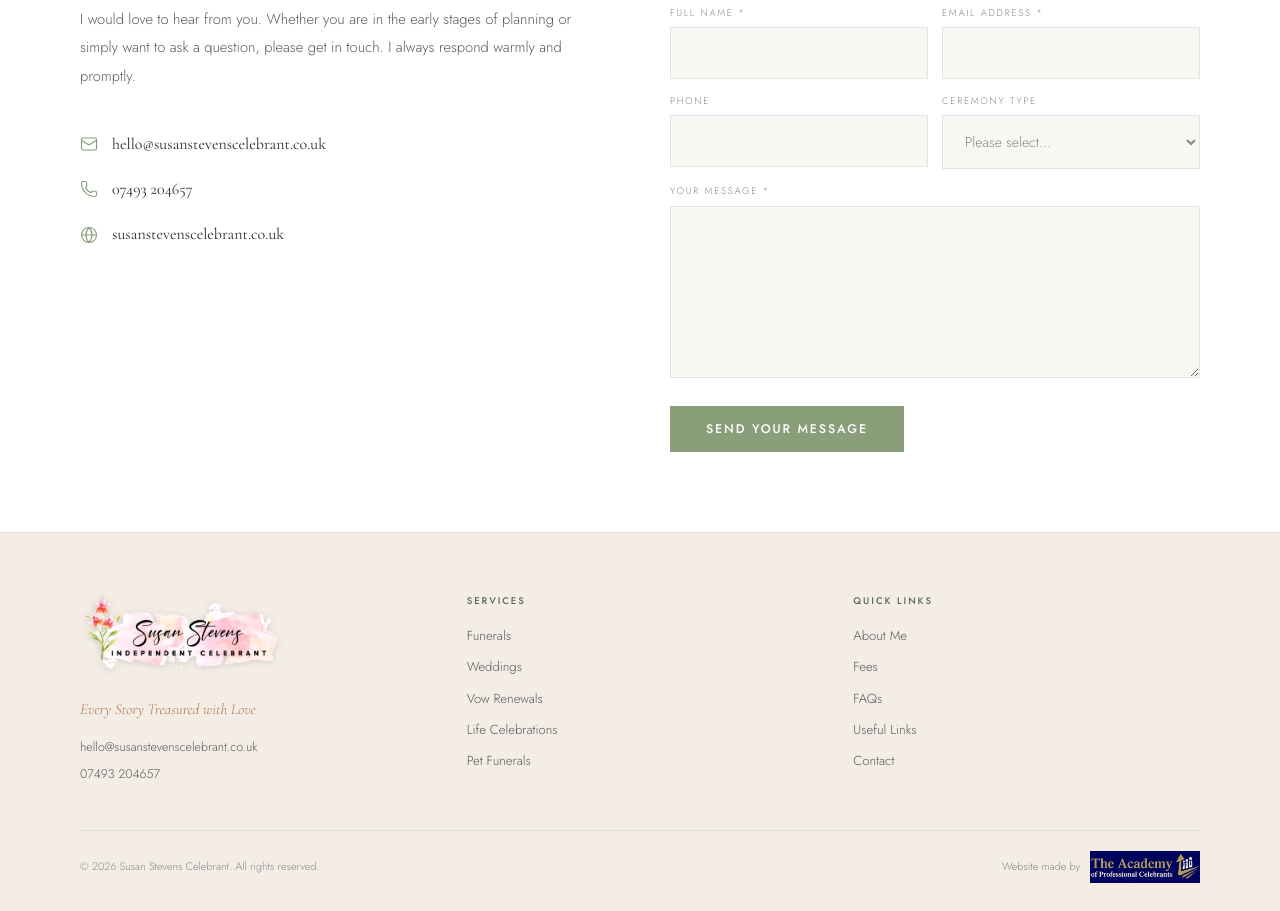
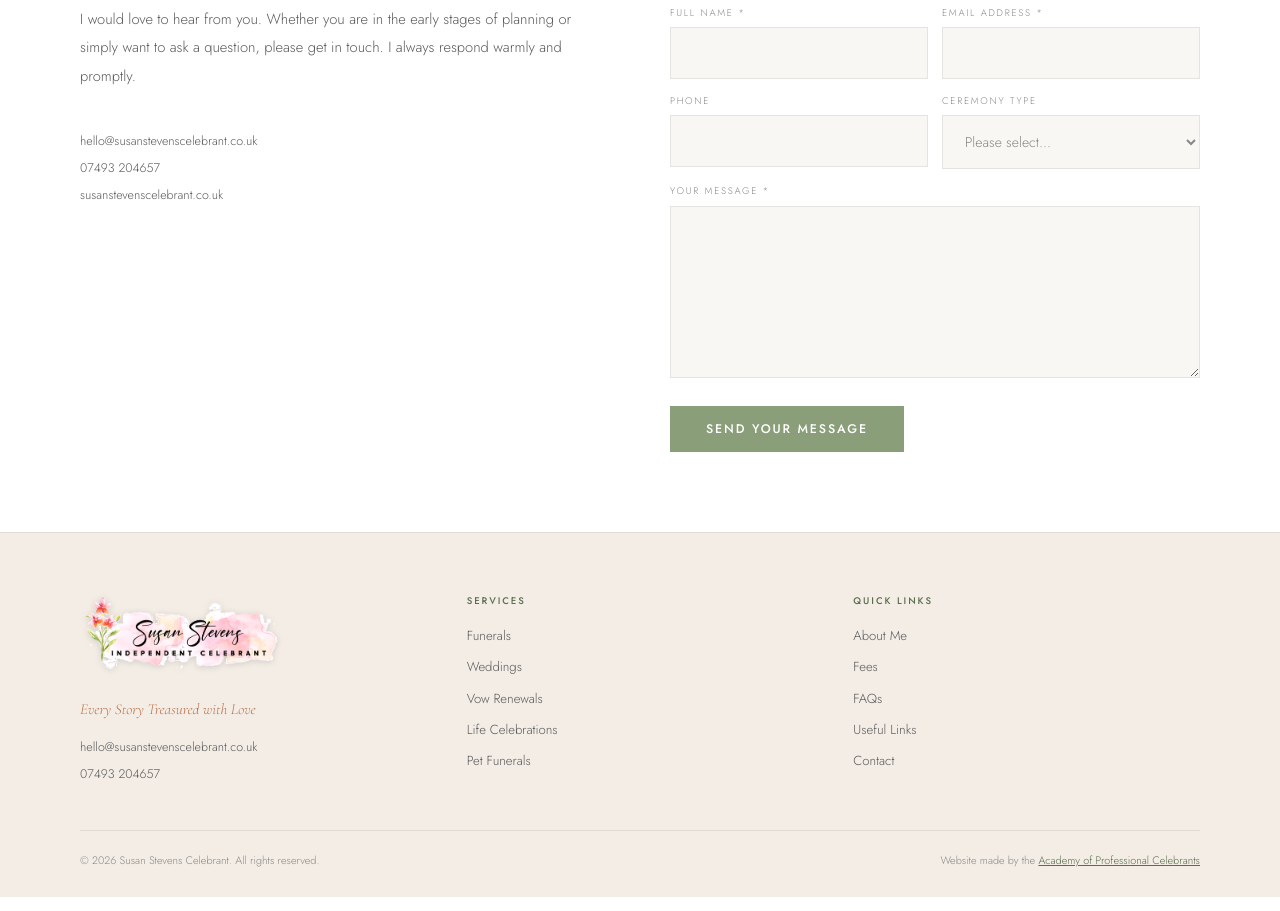
Before and after one commit to hafizaqibjaved/susan, a React (Vite) app: page /contact in a window 1280 px wide. Shown: the part 400-1311 px from the top of the page. Built offline with nearby package versions, Linux system fonts and the light colour scheme.

Commit message:
Initial commit

```diff
--- a/src/components/Footer.jsx
+++ b/src/components/Footer.jsx
@@ -1,6 +1,5 @@
 import { Link } from 'react-router-dom';
 import Logo from './Logo';
-import { APCLogo } from './APCComponents';
 
 export default function Footer() {
   return (
@@ -76,10 +75,13 @@ export default function Footer() {
           <p style={{ fontSize: '0.68rem', color: 'var(--text-light)' }}>
             &copy; {new Date().getFullYear()} Susan Stevens Celebrant. All rights reserved.
           </p>
-          <div style={{ display: 'flex', alignItems: 'center', gap: 10 }}>
-            <span style={{ fontSize: '0.68rem', color: 'var(--text-light)' }}>Website made by</span>
-            <APCLogo height={32} />
-          </div>
+          <p style={{ fontSize: '0.68rem', color: 'var(--text-light)' }}>
+            Website made by the{' '}
+            <a href="https://www.funeralcelebrantacademy.co.uk" target="_blank" rel="noopener noreferrer"
+              style={{ color: 'var(--sage-dark)', textDecoration: 'underline' }}>
+              Academy of Professional Celebrants
+            </a>
+          </p>
         </div>
       </div>
 
--- a/src/pages/Contact.jsx
+++ b/src/pages/Contact.jsx
@@ -1,6 +1,5 @@
 import { Link } from 'react-router-dom';
 import { useState, useEffect, useRef } from 'react';
-import { Mail, Phone, Globe } from 'lucide-react';
 
 function useReveal() {
   const ref = useRef(null);
@@ -33,11 +32,7 @@ export default function Contact() {
     outline: 'none', transition: 'border-color 0.2s',
   };
 
-  const contacts = [
-    { label: 'Email', value: 'hello@susanstevenscelebrant.co.uk', href: 'mailto:hello@susanstevenscelebrant.co.uk', Icon: Mail },
-    { label: 'Mobile', value: '07493 204657', href: 'tel:07493204657', Icon: Phone },
-    { label: 'Website', value: 'susanstevenscelebrant.co.uk', href: 'https://www.susanstevenscelebrant.co.uk', Icon: Globe },
-  ];
+
 
   return (
     <>
@@ -64,21 +59,27 @@ export default function Contact() {
               <p style={{ fontSize: '0.92rem', color: 'var(--text-mid)', lineHeight: 1.95, marginBottom: 40 }}>
                 I would love to hear from you. Whether you are in the early stages of planning or simply want to ask a question, please get in touch. I always respond warmly and promptly.
               </p>
-              <div style={{ display: 'flex', flexDirection: 'column', gap: 18 }}>
-                {contacts.map(({ label, value, href, Icon }) => (
-                  <a key={label} href={href} style={{
-                    display: 'flex', alignItems: 'center', gap: 14,
-                    textDecoration: 'none', transition: 'opacity 0.2s',
-                  }}
-                  onMouseEnter={e => e.currentTarget.style.opacity = '0.72'}
-                  onMouseLeave={e => e.currentTarget.style.opacity = '1'}>
-                    <Icon size={18} color="var(--sage)" strokeWidth={1.5} style={{ flexShrink: 0 }}/>
-                    <span style={{ fontFamily: 'var(--serif)', fontSize: '1rem', color: 'var(--text-dark)', fontWeight: 400 }}>{value}</span>
-                  </a>
-                ))}
+              <div style={{ display: 'flex', flexDirection: 'column', gap: 6 }}>
+                <a href="mailto:hello@susanstevenscelebrant.co.uk"
+                  style={{ fontSize: '0.78rem', color: 'var(--text-mid)', transition: 'color 0.2s', wordBreak: 'break-all', textDecoration: 'none' }}
+                  onMouseEnter={e => e.target.style.color = 'var(--sage-dark)'}
+                  onMouseLeave={e => e.target.style.color = 'var(--text-mid)'}>
+                  hello@susanstevenscelebrant.co.uk
+                </a>
+                <a href="tel:07493204657"
+                  style={{ fontSize: '0.78rem', color: 'var(--text-mid)', transition: 'color 0.2s', textDecoration: 'none' }}
+                  onMouseEnter={e => e.target.style.color = 'var(--sage-dark)'}
+                  onMouseLeave={e => e.target.style.color = 'var(--text-mid)'}>
+                  07493 204657
+                </a>
+                <a href="https://www.susanstevenscelebrant.co.uk"
+                  style={{ fontSize: '0.78rem', color: 'var(--text-mid)', transition: 'color 0.2s', textDecoration: 'none' }}
+                  onMouseEnter={e => e.target.style.color = 'var(--sage-dark)'}
+                  onMouseLeave={e => e.target.style.color = 'var(--text-mid)'}>
+                  susanstevenscelebrant.co.uk
+                </a>
               </div>
             </Reveal>
-
             {/* Form */}
             <Reveal direction="right" delay={0.1}>
               {sent ? (
--- a/src/pages/Home.jsx
+++ b/src/pages/Home.jsx
@@ -374,16 +374,19 @@ export default function Home() {
               <p style={{ fontSize: '0.88rem', color: 'var(--text-mid)', lineHeight: 1.9, marginBottom: 40 }}>
                 I would love to hear your story. Please get in touch and I will respond warmly and promptly.
               </p>
-              <div style={{ display: 'flex', flexDirection: 'column', gap: 16 }}>
-                {[
-                  { label: 'Email', value: 'hello@susanstevenscelebrant.co.uk', href: 'mailto:hello@susanstevenscelebrant.co.uk' },
-                  { label: 'Mobile', value: '07493 204657', href: 'tel:07493204657' },
-                ].map(c => (
-                  <a key={c.label} href={c.href} style={{ display: 'flex', flexDirection: 'column', gap: 2 }}>
-                    <span style={{ fontFamily: 'var(--sans)', fontSize: '0.6rem', letterSpacing: '0.2em', textTransform: 'uppercase', color: 'var(--text-light)' }}>{c.label}</span>
-                    <span style={{ fontFamily: 'var(--serif)', fontSize: '1.05rem', color: 'var(--text-dark)' }}>{c.value}</span>
-                  </a>
-                ))}
+              <div style={{ display: 'flex', flexDirection: 'column', gap: 6 }}>
+                <a href="mailto:hello@susanstevenscelebrant.co.uk"
+                  style={{ fontSize: '0.78rem', color: 'var(--text-mid)', transition: 'color 0.2s', wordBreak: 'break-all', textDecoration: 'none' }}
+                  onMouseEnter={e => e.target.style.color = 'var(--sage-dark)'}
+                  onMouseLeave={e => e.target.style.color = 'var(--text-mid)'}>
+                  hello@susanstevenscelebrant.co.uk
+                </a>
+                <a href="tel:07493204657"
+                  style={{ fontSize: '0.78rem', color: 'var(--text-mid)', transition: 'color 0.2s', textDecoration: 'none' }}
+                  onMouseEnter={e => e.target.style.color = 'var(--sage-dark)'}
+                  onMouseLeave={e => e.target.style.color = 'var(--text-mid)'}>
+                  07493 204657
+                </a>
               </div>
             </Reveal>
             <Reveal direction="right" delay={0.1}>
```
